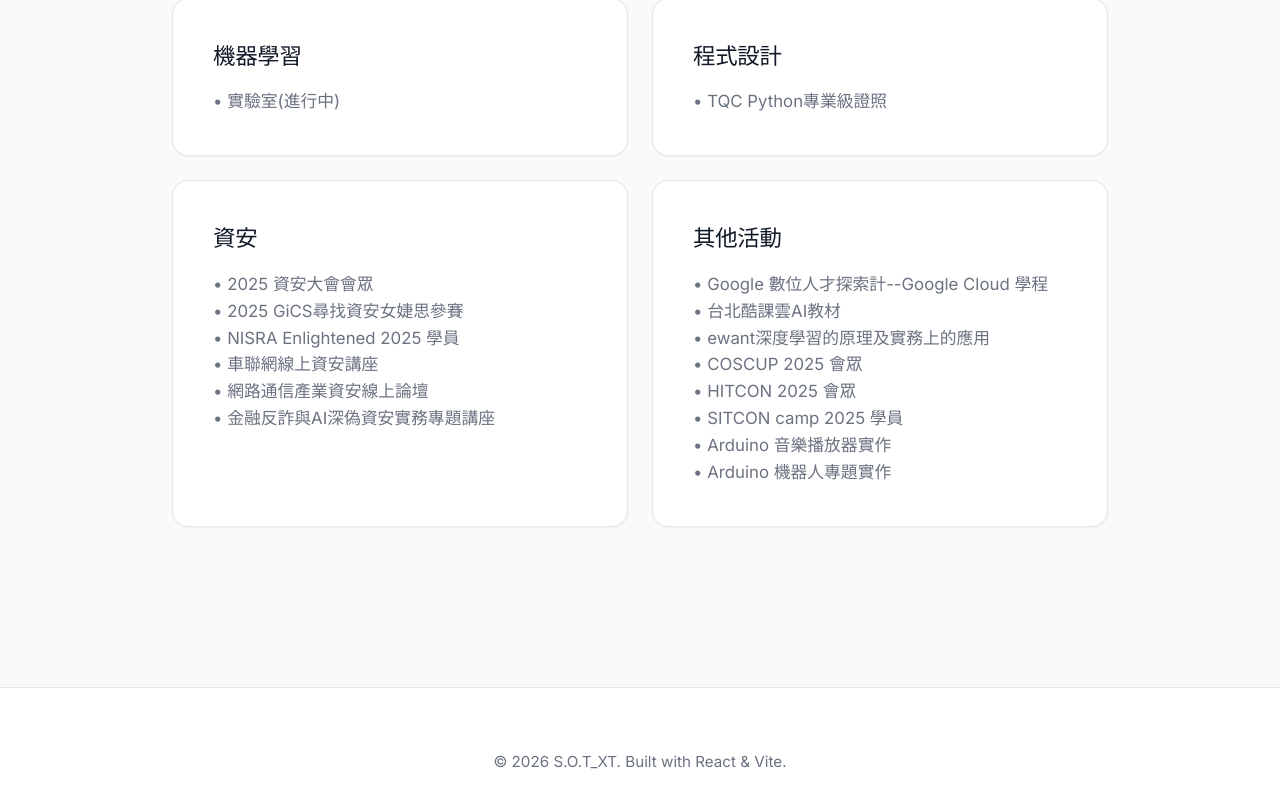
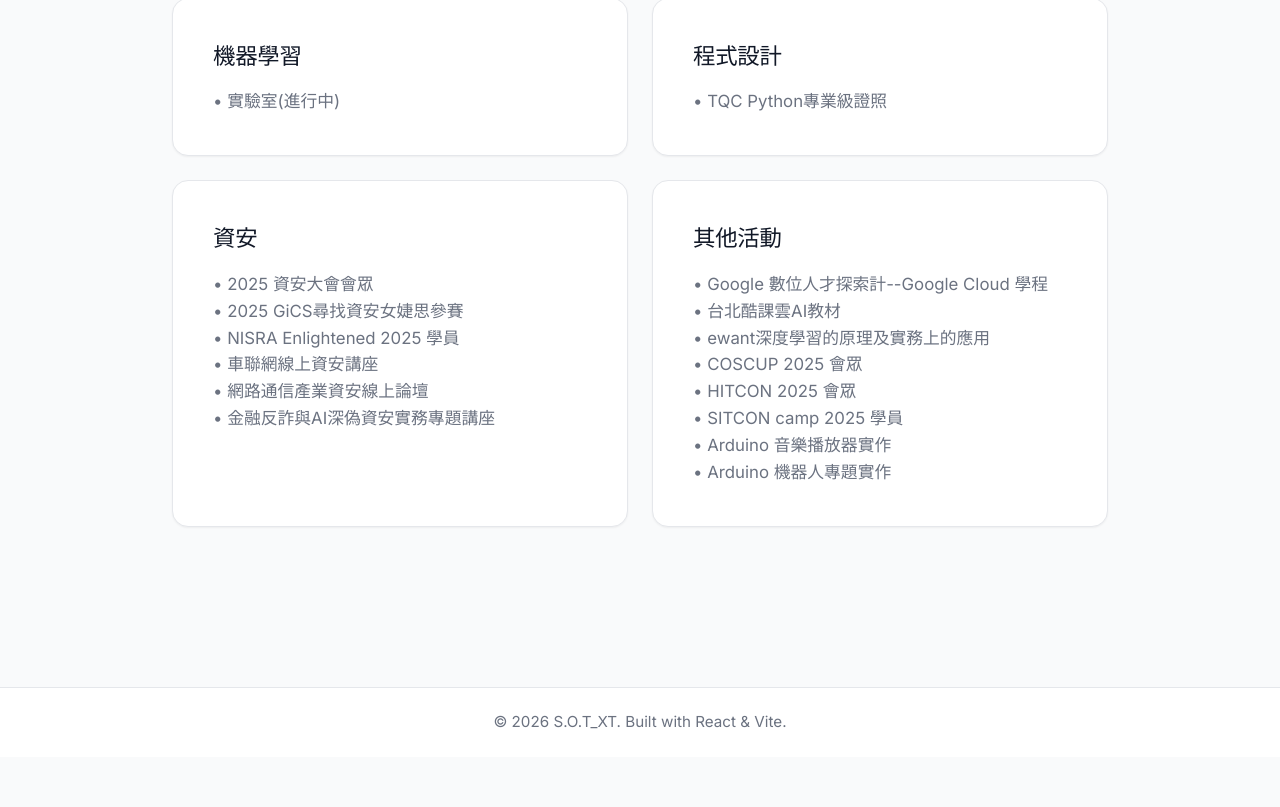
Before and after one commit to crazyainfuture/XT, a React (Vite) app: page / in a window 1280 px wide. Shown: the part 1814-2621 px from the top of the page. After the commit the page ends 2571 px from the top, so only its background shows below. Built offline with nearby package versions, Linux system fonts and the light colour scheme.

Commit message:
adjust footer

```diff
--- a/src/App.css
+++ b/src/App.css
@@ -325,7 +325,7 @@ h2::after {
 
 footer {
   text-align: center;
-  padding: 3rem 0;
+  padding: 0.5rem 0;
   border-top: 1px solid var(--border-color);
   color: var(--text-muted);
   font-size: 0.95rem;
```
